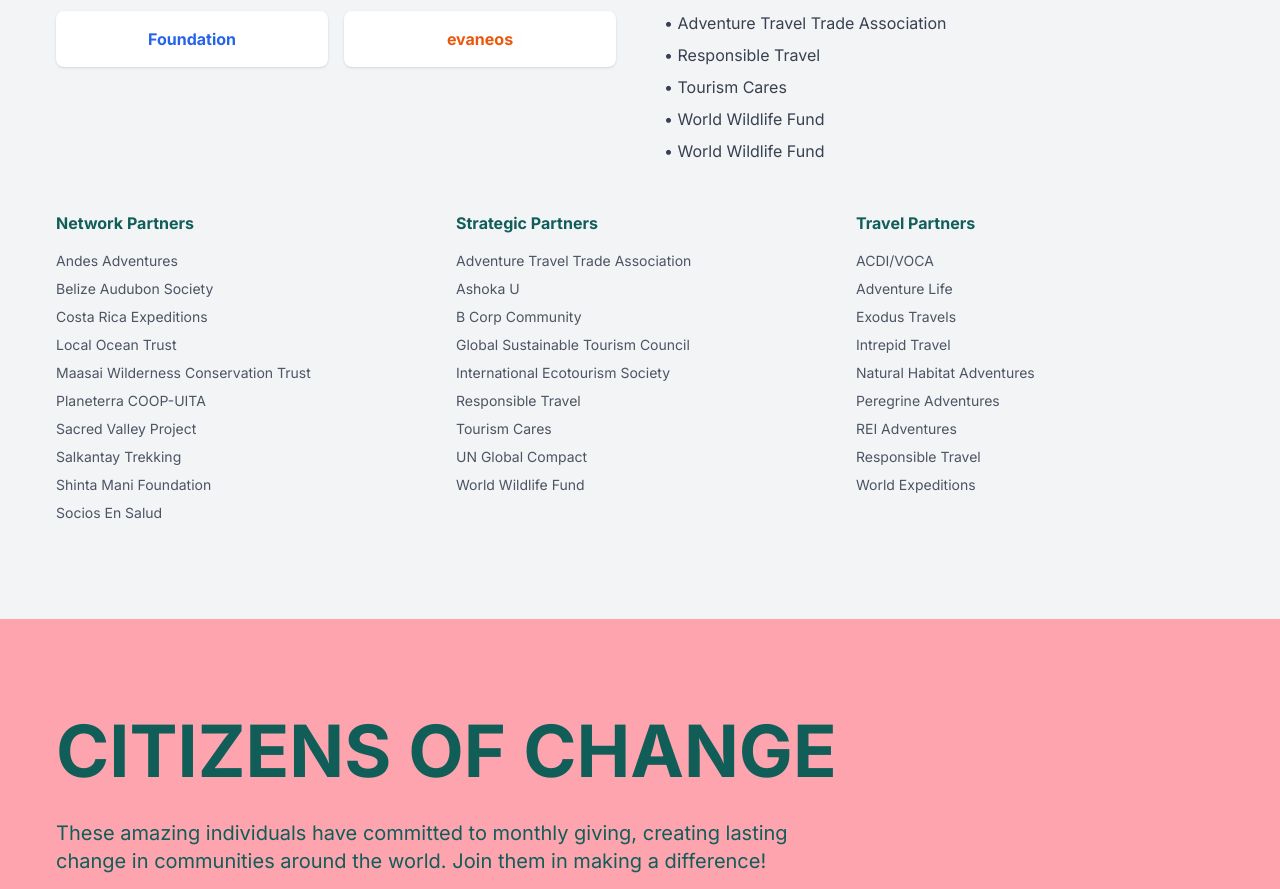
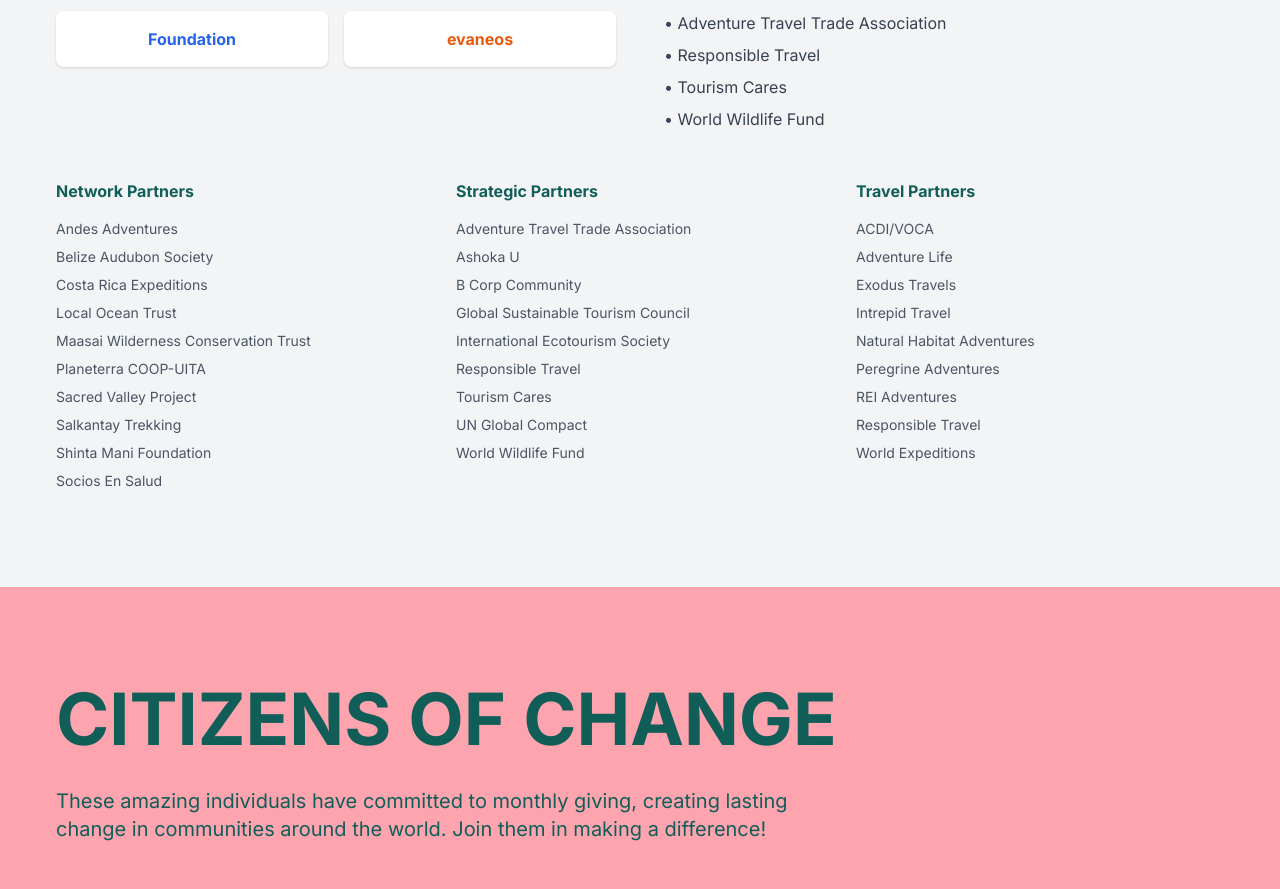
Before and after one commit to vanhuu2409/lighting-project, a Next.js app: page / in a window 1280 px wide. Shown: the part 6500-7389 px from the top of the page. Built offline with nearby package versions, Linux system fonts and the light colour scheme.

Commit message:
fix deploy

```diff
--- a/src/app/page.tsx
+++ b/src/app/page.tsx
@@ -864,7 +864,6 @@
                 <p>• Responsible Travel</p>
                 <p>• Tourism Cares</p>
                 <p>• World Wildlife Fund</p>
-                <p>• World Wildlife Fund</p>
               </div>
             </div>
           </div>
```
